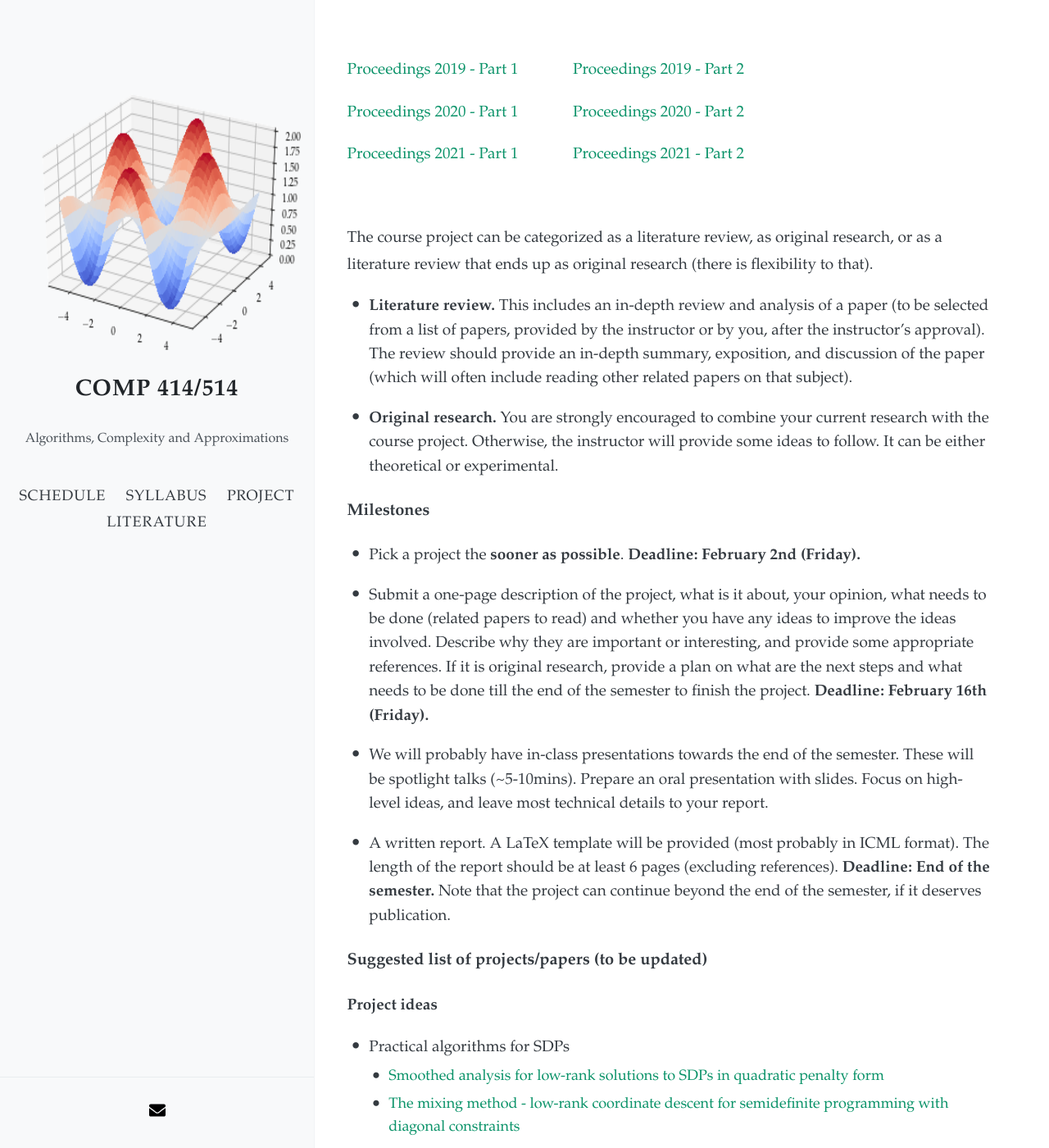
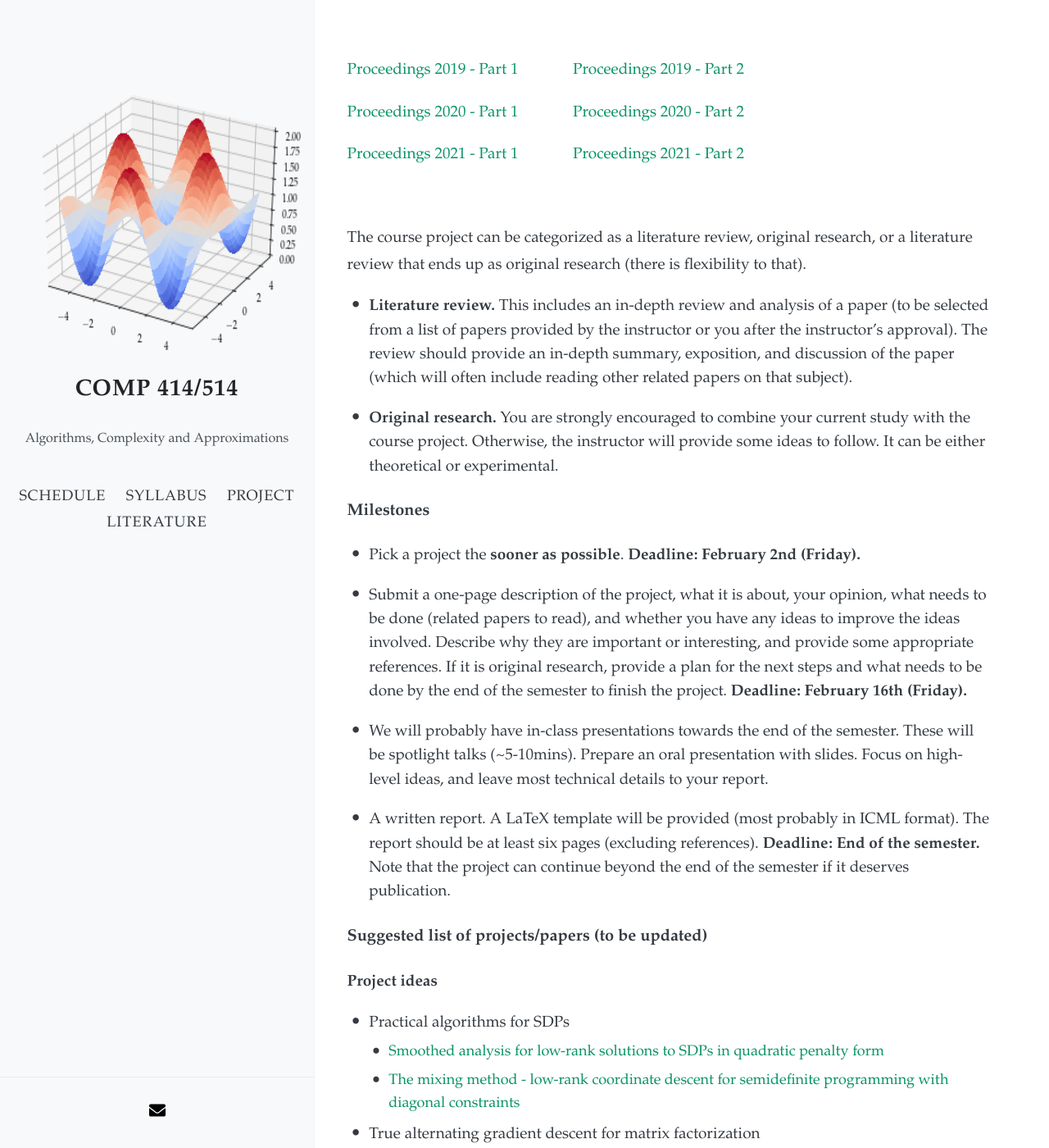
Before and after one commit to akyrillidis/comp414-514, a Jekyll site: the page built from project.md, in a window 1280 px wide and 1400 px high. Shown: the whole window at 82% size. Built offline with Jekyll 4.4.1, drawn with Linux system fonts in a browser that asks for light colours; nearby versions of some CDN libraries.

Commit message:
Update project.md

```diff
--- a/project.md
+++ b/project.md
@@ -12,21 +12,21 @@
 
 &nbsp;
 
-The course project can be categorized as a literature review, as original research, or as a literature review that ends up as original research (there is flexibility to that).
+The course project can be categorized as a literature review, original research, or a literature review that ends up as original research (there is flexibility to that).
 
-- **Literature review.** This includes an in-depth review and analysis of a paper (to be selected from a list of papers, provided by the instructor or by you, after the instructor's approval). The review should provide an in-depth summary, exposition, and discussion of the paper (which will often include reading other related papers on that subject).
+- **Literature review.** This includes an in-depth review and analysis of a paper (to be selected from a list of papers provided by the instructor or you after the instructor's approval). The review should provide an in-depth summary, exposition, and discussion of the paper (which will often include reading other related papers on that subject).
 
-- **Original research.** You are strongly encouraged to combine your current research with the course project. Otherwise, the instructor will provide some ideas to follow. It can be either theoretical or experimental.
+- **Original research.** You are strongly encouraged to combine your current study with the course project. Otherwise, the instructor will provide some ideas to follow. It can be either theoretical or experimental.
 
 ### Milestones
 
 - Pick a project the **sooner as possible**. **Deadline: February 2nd (Friday).**
 
-- Submit a one-page description of the project, what is it about, your opinion, what needs to be done (related papers to read) and whether you have any ideas to improve the ideas involved. Describe why they are important or interesting, and provide some appropriate references. If it is original research, provide a plan on what are the next steps and what needs to be done till the end of the semester to finish the project. **Deadline: February 16th (Friday).**
+- Submit a one-page description of the project, what it is about, your opinion, what needs to be done (related papers to read), and whether you have any ideas to improve the ideas involved. Describe why they are important or interesting, and provide some appropriate references. If it is original research, provide a plan for the next steps and what needs to be done by the end of the semester to finish the project. **Deadline: February 16th (Friday).**
 
 - We will probably have in-class presentations towards the end of the semester. These will be spotlight talks (~5-10mins). Prepare an oral presentation with slides. Focus on high-level ideas, and leave most technical details to your report.
 
-- A written report. A LaTeX template will be provided (most probably in ICML format). The length of the report should be at least 6 pages (excluding references). **Deadline: End of the semester.** Note that the project can continue beyond the end of the semester, if it deserves publication.
+- A written report. A LaTeX template will be provided (most probably in ICML format). The report should be at least six pages (excluding references). **Deadline: End of the semester.** Note that the project can continue beyond the end of the semester if it deserves publication.
 
 ### Suggested list of projects/papers (to be updated)
 
```
